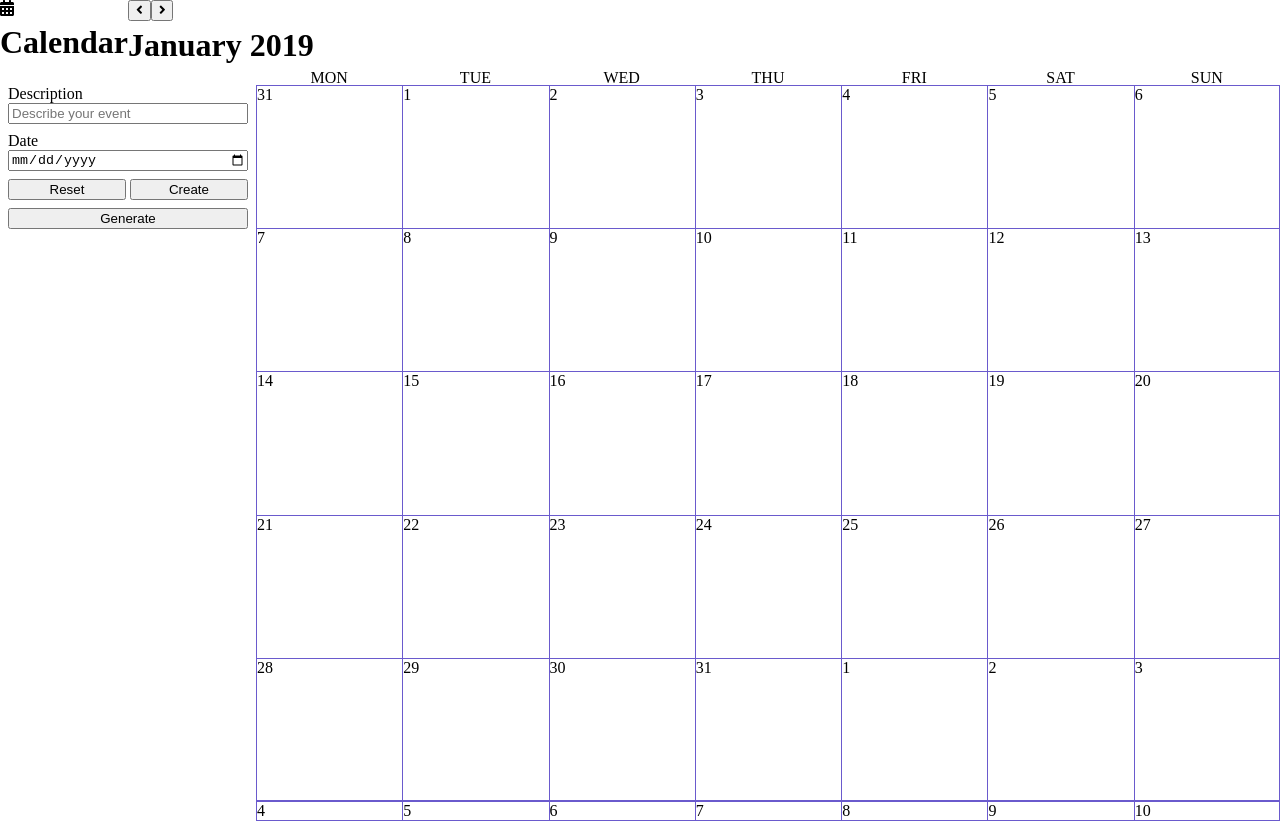
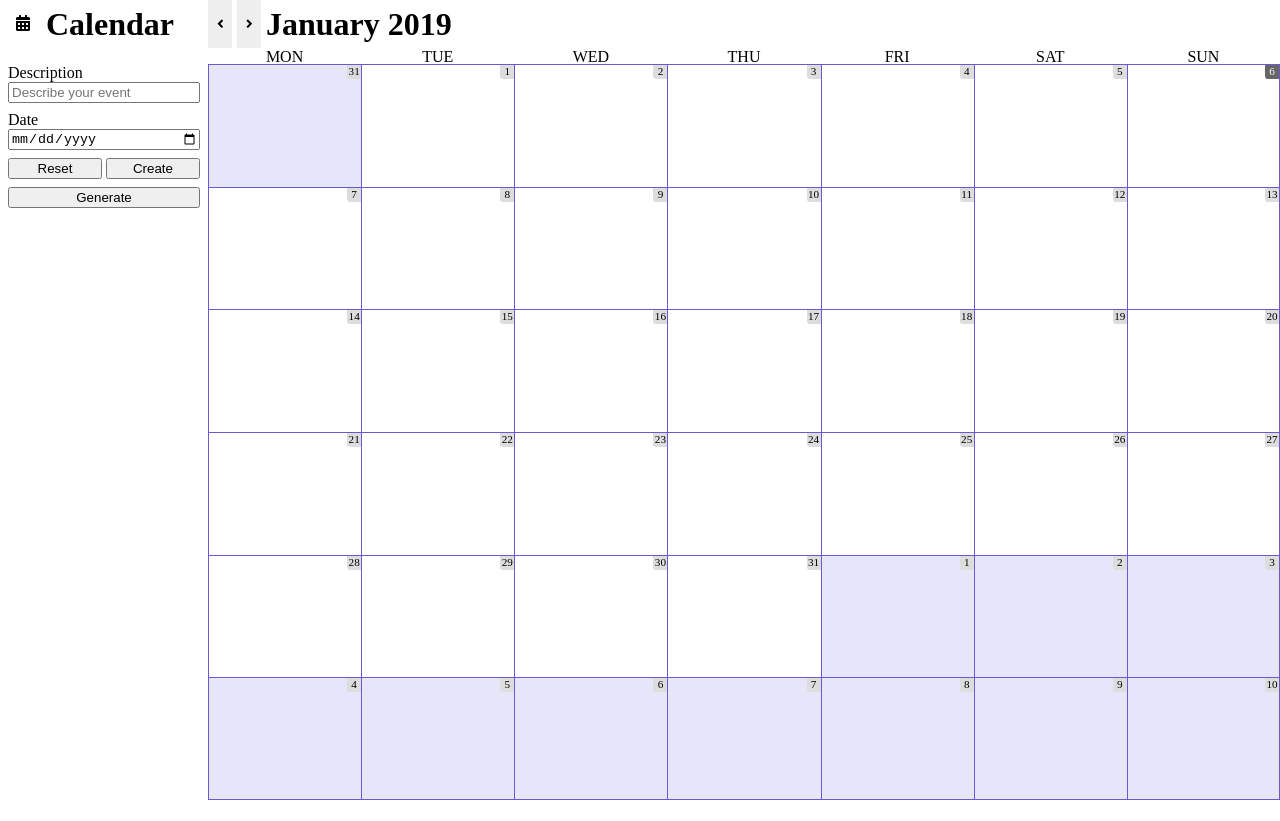
Before and after one commit to VAggrippino/betacode_interview_01, a React (Create React App) app in the folder 04_calendar/: page / in a window 1280 px wide. After the commit the page ends 800 px from the top, so only its background shows below. Built offline with nearby package versions, Linux system fonts and the light colour scheme.

Commit message:
Improve layout and styling

```diff
--- a/04_calendar/src/components/scss/App.scss
+++ b/04_calendar/src/components/scss/App.scss
@@ -13,6 +13,7 @@ body {
 
 .calendar {
   $header-height: 3rem;
+  $sidebar-basis: 13rem;
 
   height: 100%;
 
@@ -22,17 +23,42 @@ body {
   .calendar--header {
     flex: 100%;
     display: flex;
+
     h1 {
+      white-space: nowrap;
+      text-align: center;
       font-size: $header-height * 2/3;
       margin: 0;
       height: $header-height;
       line-height: $header-height;
     }
+
+    .apptitle {
+      flex: 0 0 $sidebar-basis;
+      display: flex;
+      height: $header-height;
+      line-height: $header-height;
+    }
+
+    .apptitle--logo {
+      padding: 0 1em;
+    }
+
+    .display-month {
+      display: grid;
+      grid-gap: 5px;
+      grid-template-columns: 1.5em 1.5em auto;
+
+      button {
+        border-style: none;
+        background-color: #eee;
+      }
+    }
   }
 
   .calendar--controls {
     height: calc(100% - #{$header-height});
-    flex: 0 20%;
+    flex: 0 0 $sidebar-basis;
   }
 
   .calendar--main {
--- a/04_calendar/src/components/scss/Month.scss
+++ b/04_calendar/src/components/scss/Month.scss
@@ -5,7 +5,7 @@
 .month--daystrip, .month--days {
   display: grid;
   grid-template-columns: repeat(7, 1fr);
-  grid-template-rows: repeat(5, 1fr);
+  grid-template-rows: repeat(6, 1fr);
 }
 
 .month--daystrip {
--- a/04_calendar/src/components/scss/MonthDay.scss
+++ b/04_calendar/src/components/scss/MonthDay.scss
@@ -3,12 +3,36 @@
   border-width: 1px 0 0 1px;
   border-style: solid;
   border-color: slateblue;
+  position: relative;
 
   &:nth-child(7n) {
     border-right-width: 1px;
   }
 
-  &:nth-child(n+29) {
+  &:nth-child(n+36) {
     border-bottom-width: 1px;
   }
+
+  &.previous-month,
+  &.next-month {
+    background-color: lavender;
+  }
+
+  .month--day--date {
+    font-size: 0.7em;
+    border-bottom-left-radius: 3px;
+    width: 2.5ch;
+    height: 2.5ch;
+    line-height: 2.5ch;
+    text-align: center;
+    position: absolute;
+    top: 0;
+    right: 0;
+    background-color: #ddd;
+  }
+
+  &.today .month--day--date {
+    color: white;
+    background-color: rgba(black, 0.6);
+  }
 }
```
